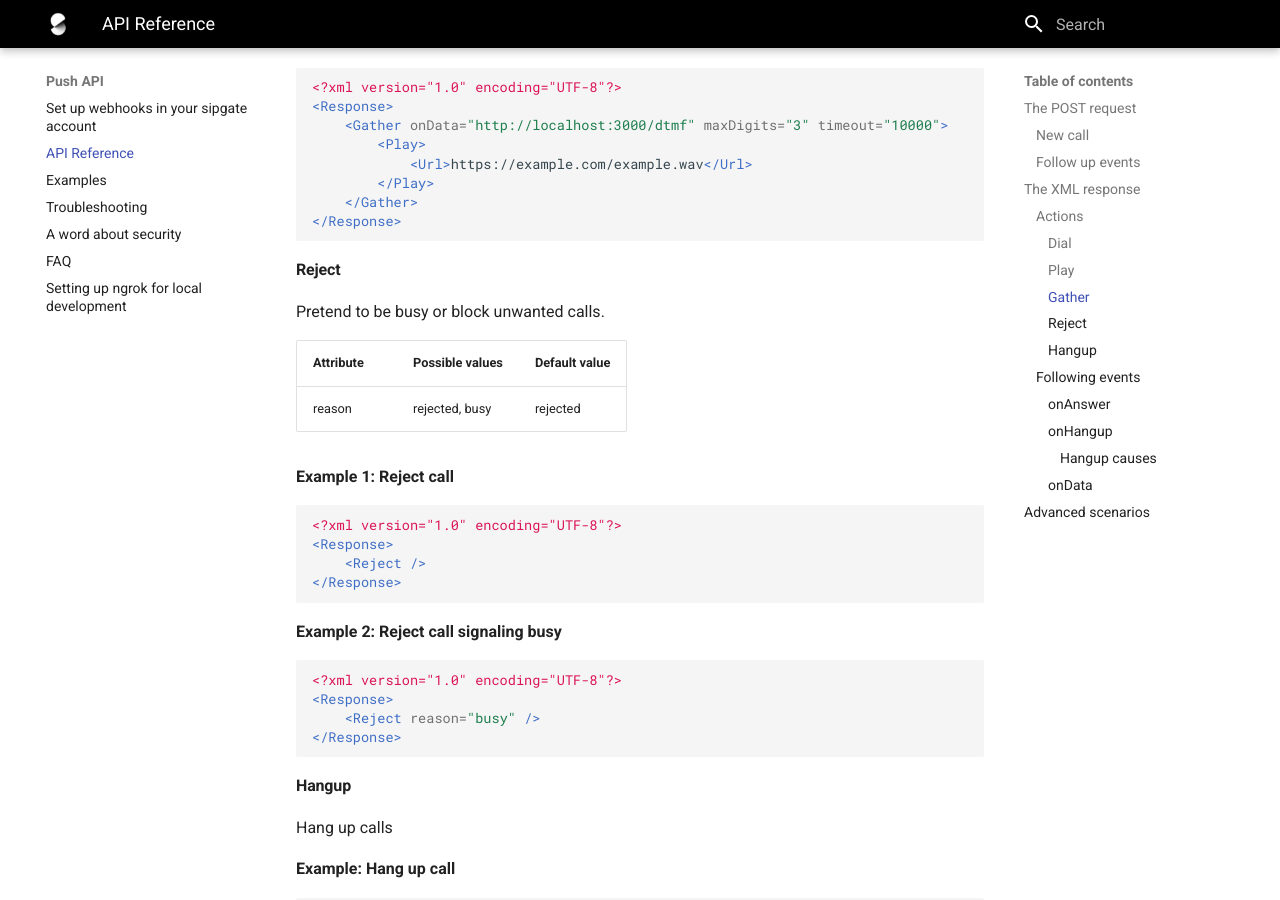
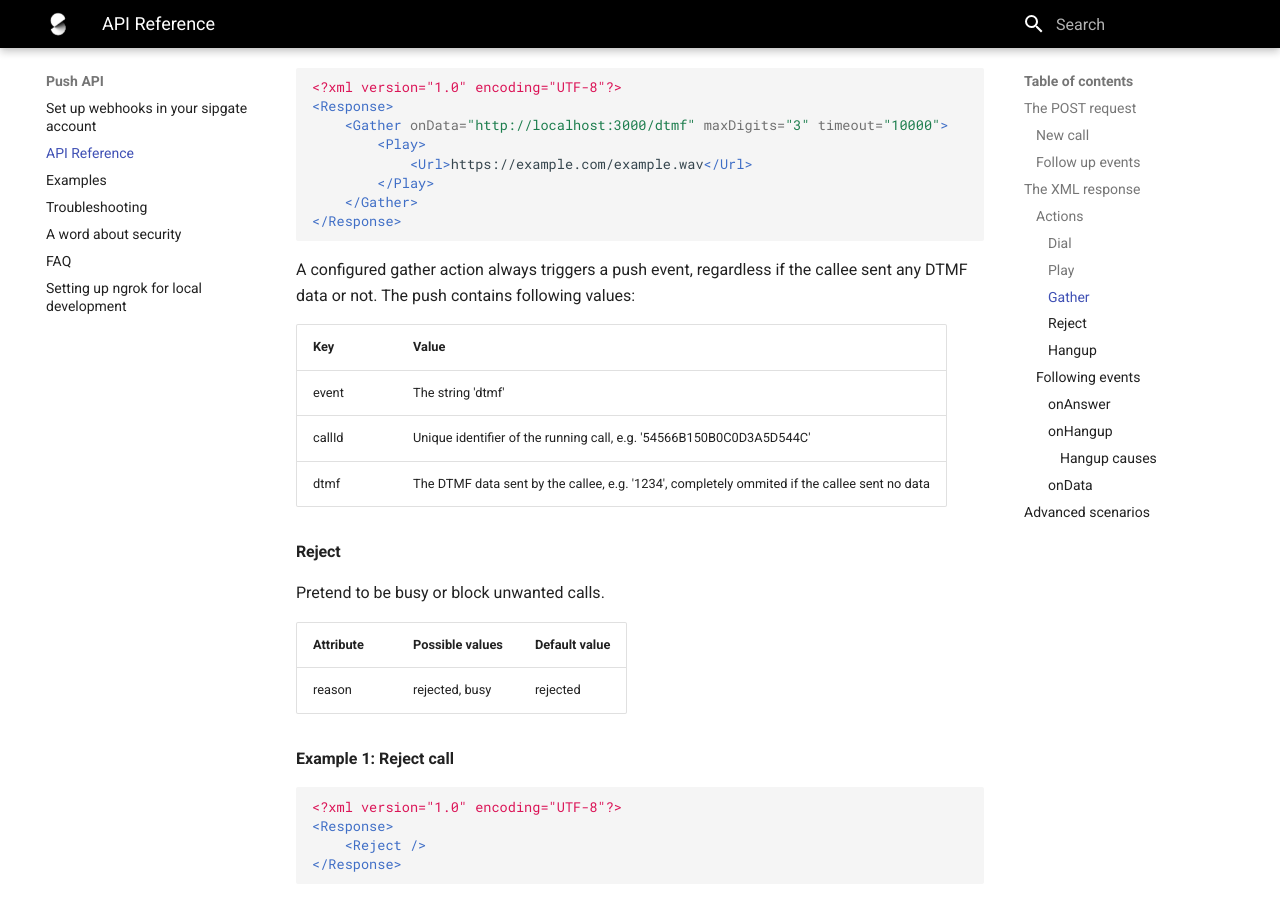
Before and after one commit to sipgate/docs, an MkDocs documentation site: the page built from docs/push-api/api-reference.md, in a window 1280 px wide and 900 px high, scrolled down 4602 px. Built offline with MkDocs 1.6.1 and Material for MkDocs 9.7.7, drawn with Linux system fonts in a browser that asks for light colours; old or Windows-style settings are respelled for this version of MkDocs.

Commit message:
feat(push-api): describe gather response

````diff
--- a/docs/push-api/api-reference.md
+++ b/docs/push-api/api-reference.md
@@ -185,6 +185,16 @@ The following verbs can be nested within ```<Gather>```:
 </Response>
 ```
 
+A configured gather action always triggers a push event, regardless if the callee sent any DTMF data or not. The push contains following values:
+
+
+Key      | Value
+-------- | --------------
+event    | The string 'dtmf'
+callId   | Unique identifier of the running call, e.g. '54566B150B0C0D3A5D544C'
+dtmf     | The DTMF data sent by the callee, e.g. '1234', completely ommited if the callee sent no data
+
+
 #### Reject
 
 Pretend to be busy or block unwanted calls.
````
